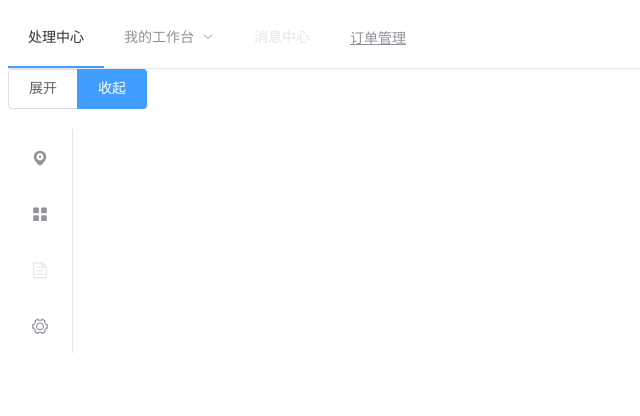
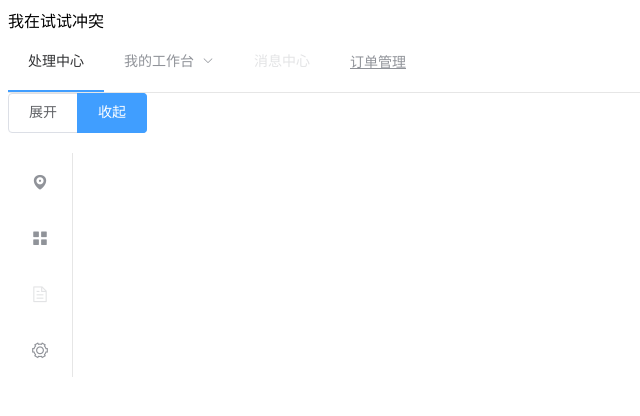
Before and after one commit to jason-chen123/study, a Vue app: page / in a window 1280 px wide. Shown: the top 416 px of the page, without its empty margins (0-640 px from the left). Built offline with nearby package versions, Linux system fonts and the light colour scheme.

Commit message:
第二次提交

```diff
--- a/src/App.vue
+++ b/src/App.vue
@@ -1,5 +1,6 @@
 <template>
 <div>
+  <div>我在试试冲突</div>
 <el-menu :default-active="activeIndex" class="el-menu-demo" mode="horizontal" @select="handleSelect">
   <el-menu-item index="1">处理中心</el-menu-item>
   <el-submenu index="2">
```
